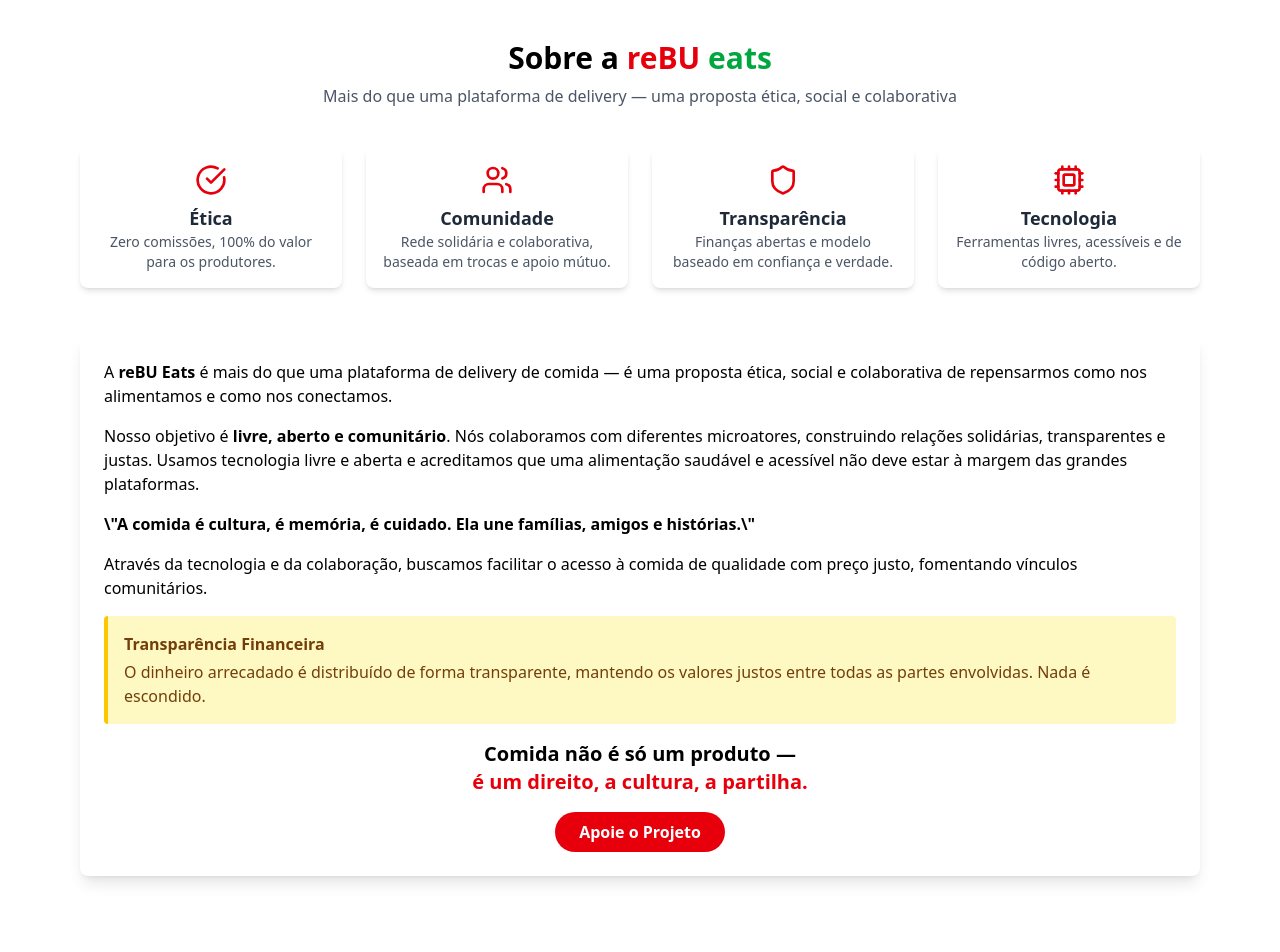
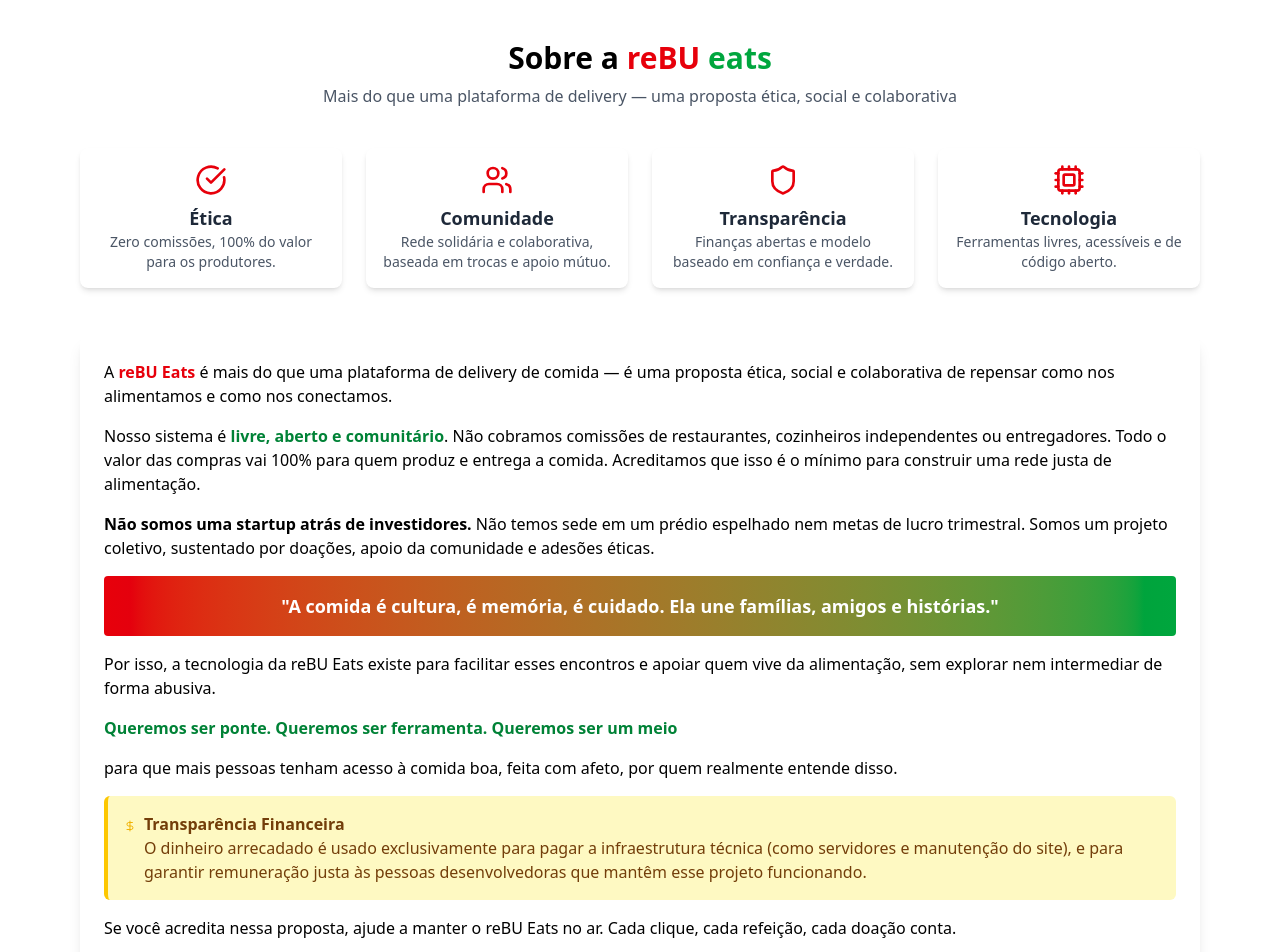
Before and after one commit to Generation-Projeto-Integrador-Grupo-2/frontend-desafio-3, a React (Vite) app: page /about in a window 1280 px wide. Shown: the top 952 px of the page. Before the commit the page ends 916 px from the top, so only its background shows below. Built offline with nearby package versions, Linux system fonts and the light colour scheme.

Commit message:
update: conteúdo da página About

```diff
--- a/src/pages/About.tsx
+++ b/src/pages/About.tsx
@@ -1,35 +1,36 @@
 import React from "react";
 import FeatureCard from "../components/FeatureCard";
-import { CheckCircle, Users, Shield, Cpu } from "lucide-react";
+import { CheckCircle, Users, Shield, Cpu, DollarSign } from "lucide-react";
 
 const features = [
   {
     icon: <CheckCircle className="text-red-600 w-8 h-8" />,
     title: "Ética",
-    description: "Zero comissões, 100% do valor para os produtores."
+    description: "Zero comissões, 100% do valor para os produtores.",
   },
   {
     icon: <Users className="text-red-600 w-8 h-8" />,
     title: "Comunidade",
-    description: "Rede solidária e colaborativa, baseada em trocas e apoio mútuo."
+    description: "Rede solidária e colaborativa, baseada em trocas e apoio mútuo.",
   },
   {
     icon: <Shield className="text-red-600 w-8 h-8" />,
     title: "Transparência",
-    description: "Finanças abertas e modelo baseado em confiança e verdade."
+    description: "Finanças abertas e modelo baseado em confiança e verdade.",
   },
   {
     icon: <Cpu className="text-red-600 w-8 h-8" />,
     title: "Tecnologia",
-    description: "Ferramentas livres, acessíveis e de código aberto."
-  }
+    description: "Ferramentas livres, acessíveis e de código aberto.",
+  },
 ];
 
 const About = () => {
   return (
     <section className="max-w-6xl mx-auto px-4 py-10">
       <h1 className="text-3xl font-bold text-center mb-2">
-        Sobre a <span className="text-red-600">reBU</span> <span className="text-green-600">eats</span>
+        Sobre a <span className="text-red-600">reBU</span>{" "}
+        <span className="text-green-600">eats</span>
       </h1>
       <p className="text-center text-gray-600 mb-10">
         Mais do que uma plataforma de delivery — uma proposta ética, social e colaborativa
@@ -43,31 +44,52 @@
 
       <div className="bg-white shadow-lg rounded-lg p-6 space-y-4">
         <p>
-          A <strong>reBU Eats</strong> é mais do que uma plataforma de delivery de comida — é uma proposta ética,
-          social e colaborativa de repensarmos como nos alimentamos e como nos conectamos.
+          A <span className="text-red-600 font-semibold">reBU Eats</span> é mais do que uma plataforma de delivery de comida — é uma proposta ética, social e colaborativa de repensar como nos alimentamos e como nos conectamos.
+        </p>
+
+        <p>
+          Nosso sistema é{" "}
+          <span className="text-green-700 font-semibold">livre, aberto e comunitário</span>. Não cobramos comissões de restaurantes, cozinheiros independentes ou entregadores. Todo o valor das compras vai 100% para quem produz e entrega a comida. Acreditamos que isso é o mínimo para construir uma rede justa de alimentação.
+        </p>
+
+        <p>
+          <span className="font-semibold">Não somos uma startup atrás de investidores.</span> Não temos sede em um prédio espelhado nem metas de lucro trimestral. Somos um projeto coletivo, sustentado por doações, apoio da comunidade e adesões éticas.
+        </p>
+
+        <div className="bg-gradient-to-r from-red-600 to-green-600 text-white text-center font-semibold text-lg py-4 px-6 rounded">
+          "A comida é cultura, é memória, é cuidado. Ela une famílias, amigos e histórias."
+        </div>
+
+        <p>
+          Por isso, a tecnologia da reBU Eats existe para facilitar esses encontros e apoiar quem vive da alimentação, sem explorar nem intermediar de forma abusiva.
+        </p>
+
+        <p className="text-green-700 font-semibold">
+          Queremos ser ponte. Queremos ser ferramenta. Queremos ser um meio
         </p>
         <p>
-          Nosso objetivo é <strong>livre, aberto e comunitário</strong>. Nós colaboramos com diferentes microatores,
-          construindo relações solidárias, transparentes e justas. Usamos tecnologia livre e aberta e acreditamos que
-          uma alimentação saudável e acessível não deve estar à margem das grandes plataformas.
+          para que mais pessoas tenham acesso à comida boa, feita com afeto, por quem realmente entende disso.
         </p>
+
+        <div className="bg-yellow-100 border-l-4 border-yellow-400 p-4 text-yellow-900 rounded-md flex gap-2">
+          <DollarSign className="w-5 h-5 mt-1 text-yellow-500" />
+          <div>
+            <p className="font-semibold">Transparência Financeira</p>
+            <p>
+              O dinheiro arrecadado é usado exclusivamente para pagar a infraestrutura técnica (como servidores e manutenção do site), e para garantir remuneração justa às pessoas desenvolvedoras que mantêm esse projeto funcionando.
+            </p>
+          </div>
+        </div>
+
         <p>
-          <strong>\"A comida é cultura, é memória, é cuidado. Ela une famílias, amigos e histórias.\"</strong>
+          Se você acredita nessa proposta, ajude a manter o reBU Eats no ar. Cada clique, cada refeição, cada doação conta.
         </p>
-        <p>
-          Através da tecnologia e da colaboração, buscamos facilitar o acesso à comida de qualidade com preço justo,
-          fomentando vínculos comunitários.
+
+        <p className="text-center font-bold text-xl">
+          Comida não é só um produto — <br />
+          <span className="text-red-600">é um direito, é cultura, é partilha.</span>
         </p>
-        <div className="bg-yellow-100 border-l-4 border-yellow-400 p-4 text-yellow-900 rounded">
-          <h4 className="font-bold mb-1">Transparência Financeira</h4>
-          <p>
-            O dinheiro arrecadado é distribuído de forma transparente, mantendo os valores justos entre todas as
-            partes envolvidas. Nada é escondido.
-          </p>
-        </div>
-        <p className="text-center font-bold text-xl">
-          Comida não é só um produto — <br /> <span className="text-red-600">é um direito, a cultura, a partilha.</span>
-        </p>
+
         <div className="text-center">
           <button className="bg-red-600 hover:bg-red-700 text-white font-bold py-2 px-6 rounded-full transition duration-300">
             Apoie o Projeto
```
